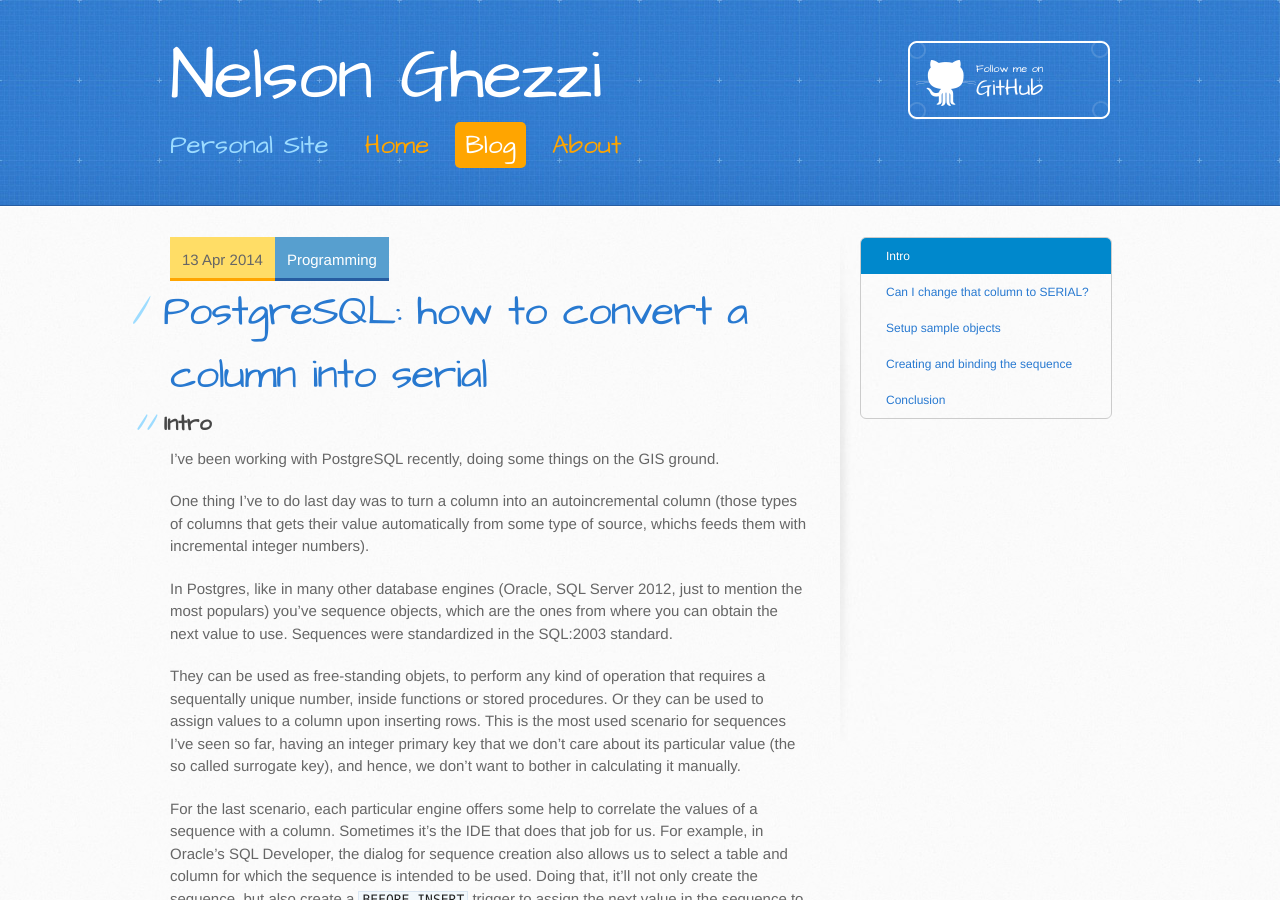
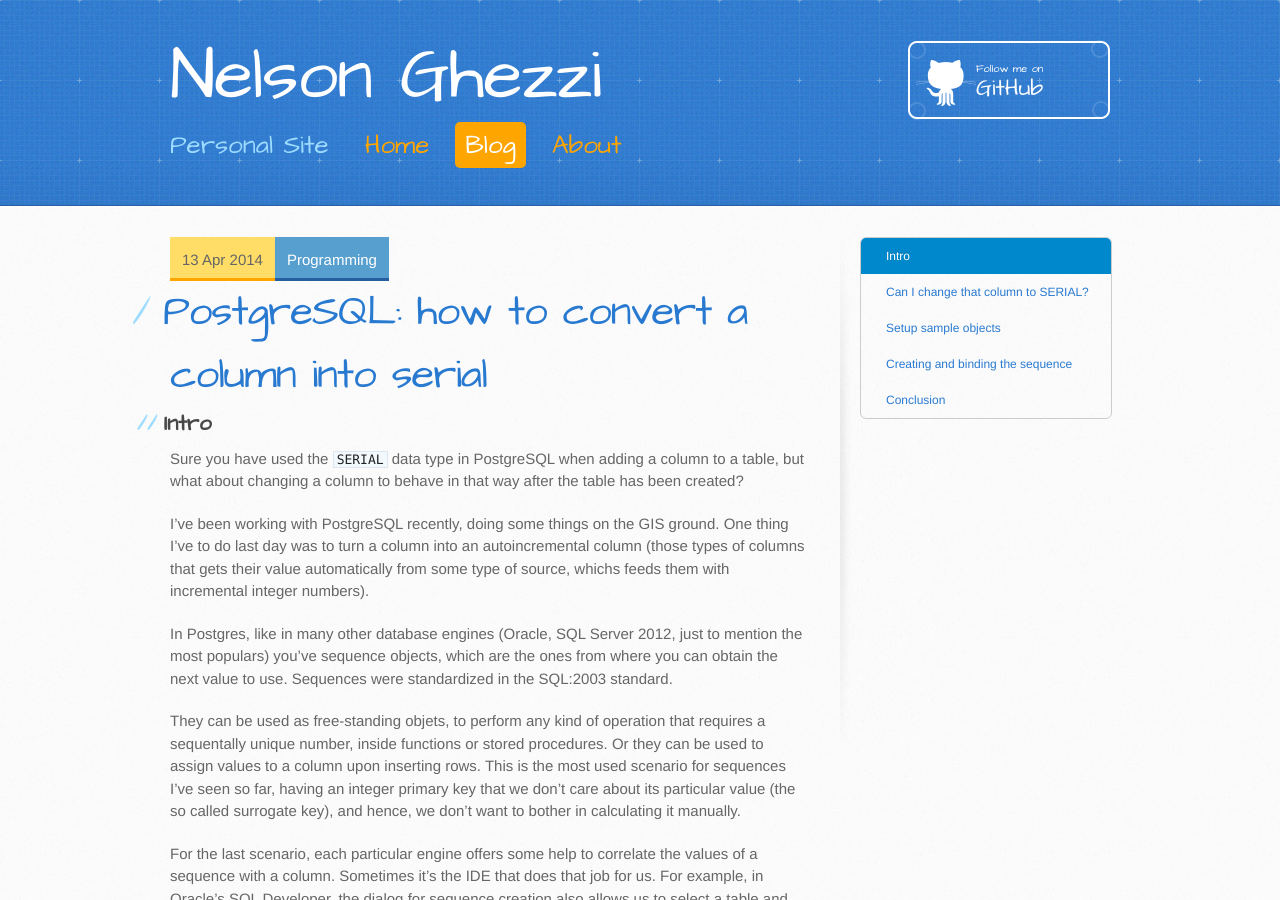
Before and after one commit to nelsonghezzi/nelsonghezzi.github.io, a Jekyll site: the page built from _posts/2014-04-13-postgresql-how-to-convert-a-column-into-serial.markdown, in a window 1280 px wide and 900 px high. Built offline with Jekyll 4.4.1, drawn with Linux system fonts in a browser that asks for light colours; nearby versions of some CDN libraries; comment, search, counter and statistics services are not loaded.

Commit message:
Modified intro to get a better post excerpt

```diff
--- a/_posts/2014-04-13-postgresql-how-to-convert-a-column-into-serial.markdown
+++ b/_posts/2014-04-13-postgresql-how-to-convert-a-column-into-serial.markdown
@@ -12,9 +12,9 @@ relatedContent:
     url: "http://blog.jooq.org/tag/generated-as-identity"
 ---
 ## Intro ##
-I've been working with PostgreSQL recently, doing some things on the GIS ground.
+Sure you have used the `SERIAL` data type in PostgreSQL when adding a column to a table, but what about changing a column to behave in that way after the table has been created?
 
-One thing I've to do last day was to turn a column into an _autoincremental column_ (those types of columns that gets their value automatically from some type of source, whichs feeds them with incremental integer numbers).
+I've been working with PostgreSQL recently, doing some things on the GIS ground. One thing I've to do last day was to turn a column into an _autoincremental column_ (those types of columns that gets their value automatically from some type of source, whichs feeds them with incremental integer numbers).
 
 In Postgres, like in many other database engines (Oracle, SQL Server 2012, just to mention the most populars) you've **sequence objects**, which are the ones from where you can obtain the next value to use. Sequences were standardized in the SQL:2003 standard.
 
```
